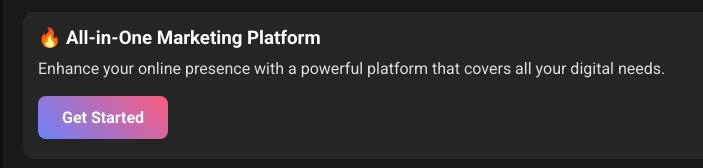
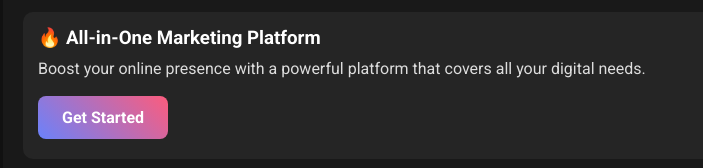
Before and after one commit to justachillinguy/LimitlessMindset, a plain HTML site: page index.html in a window 1280 px wide. Shown: the part 632-800 px from the top of the page, 258-961 px from the left. Drawn offline with Linux system fonts and the light colour scheme.

Commit message:
Update index.html

```diff
--- a/index.html
+++ b/index.html
@@ -172,7 +172,7 @@
         <!-- Offer Card 2 -->
         <div class="affiliate-card">
           <h3>🔥 All-in-One Marketing Platform</h3>
-          <p>Enhance your online presence with a powerful platform that covers all your digital needs.</p>
+          <p>Boost your online presence with a powerful platform that covers all your digital needs.</p>
           <a href="https://bit.ly/3Fp4T2U" class="btn btn-secondary" target="_blank" rel="nofollow noopener">Get Started</a>
         </div>
         <!-- Offer Card 3 -->
```
